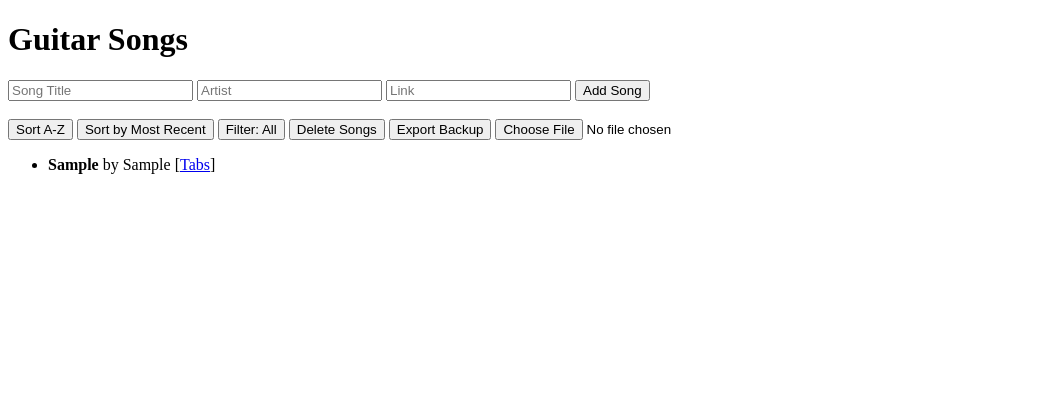
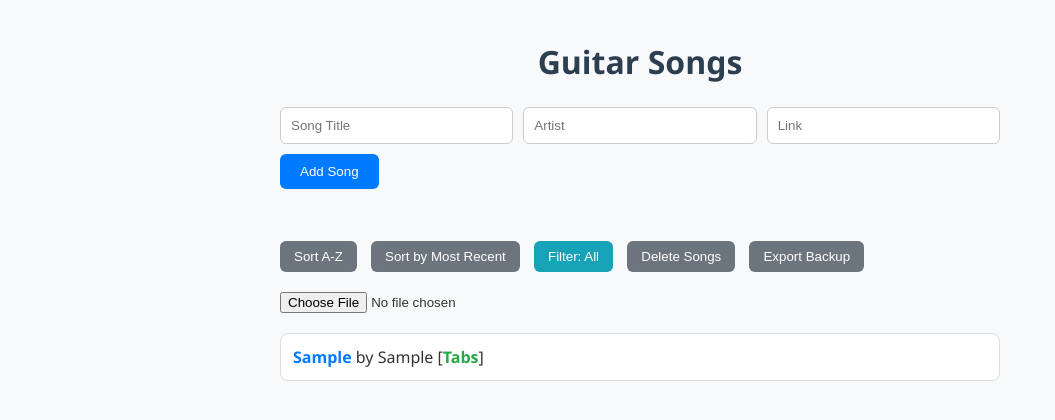
Before and after one commit to nicocaparas/guitar-song-sorter, a plain HTML site: page index.html in a window 1280 px wide. Both pictures are taken after typing "Sample", "Sample", "Sample" into the empty fields and a click on the button "Add Song". Shown: the whole page, without its empty margins (0-1055 px from the left). Drawn offline with Linux system fonts and the light colour scheme.

Commit message:
Add basic CSS styling to improve UI

```diff
--- a/index.html
+++ b/index.html
@@ -1,6 +1,7 @@
 <!DOCTYPE html>
 <html>
 <head>
+  <link rel="stylesheet" href="style.css">
   <title>Guitar Song Sorter</title>
 </head>
 <body>
--- /dev/null
+++ b/style.css
@@ -0,0 +1,103 @@
+/* Reset default spacing */
+* {
+  margin: 0;
+  padding: 0;
+  box-sizing: border-box;
+}
+
+body {
+  font-family: 'Segoe UI', Tahoma, Geneva, Verdana, sans-serif;
+  background-color: #f8f9fa;
+  padding: 40px;
+  max-width: 800px;
+  margin: auto;
+  color: #333;
+}
+
+h1 {
+  text-align: center;
+  margin-bottom: 24px;
+  color: #2c3e50;
+}
+
+form {
+  display: flex;
+  flex-wrap: wrap;
+  gap: 10px;
+  margin-bottom: 20px;
+}
+
+form input {
+  flex: 1;
+  padding: 10px;
+  border: 1px solid #ccc;
+  border-radius: 6px;
+}
+
+form button {
+  padding: 10px 20px;
+  background-color: #007bff;
+  color: white;
+  border: none;
+  border-radius: 6px;
+  cursor: pointer;
+}
+
+form button:hover {
+  background-color: #0056b3;
+}
+
+button {
+  margin-right: 10px;
+  margin-bottom: 10px;
+  padding: 8px 14px;
+  background-color: #6c757d;
+  color: white;
+  border: none;
+  border-radius: 6px;
+  cursor: pointer;
+  transition: background 0.3s ease;
+}
+
+button:hover {
+  background-color: #5a6268;
+}
+
+#filterToggleButton {
+  background-color: #17a2b8;
+}
+
+#filterToggleButton:hover {
+  background-color: #117a8b;
+}
+
+ul {
+  list-style-type: none;
+  margin-top: 20px;
+}
+
+li {
+  background-color: white;
+  padding: 12px;
+  margin-bottom: 10px;
+  border-radius: 8px;
+  border: 1px solid #ddd;
+}
+
+li strong {
+  color: #007bff;
+}
+
+a {
+  color: #28a745;
+  text-decoration: none;
+  font-weight: bold;
+}
+
+a:hover {
+  text-decoration: underline;
+}
+
+input[type="file"] {
+  margin-top: 10px;
+}
```
